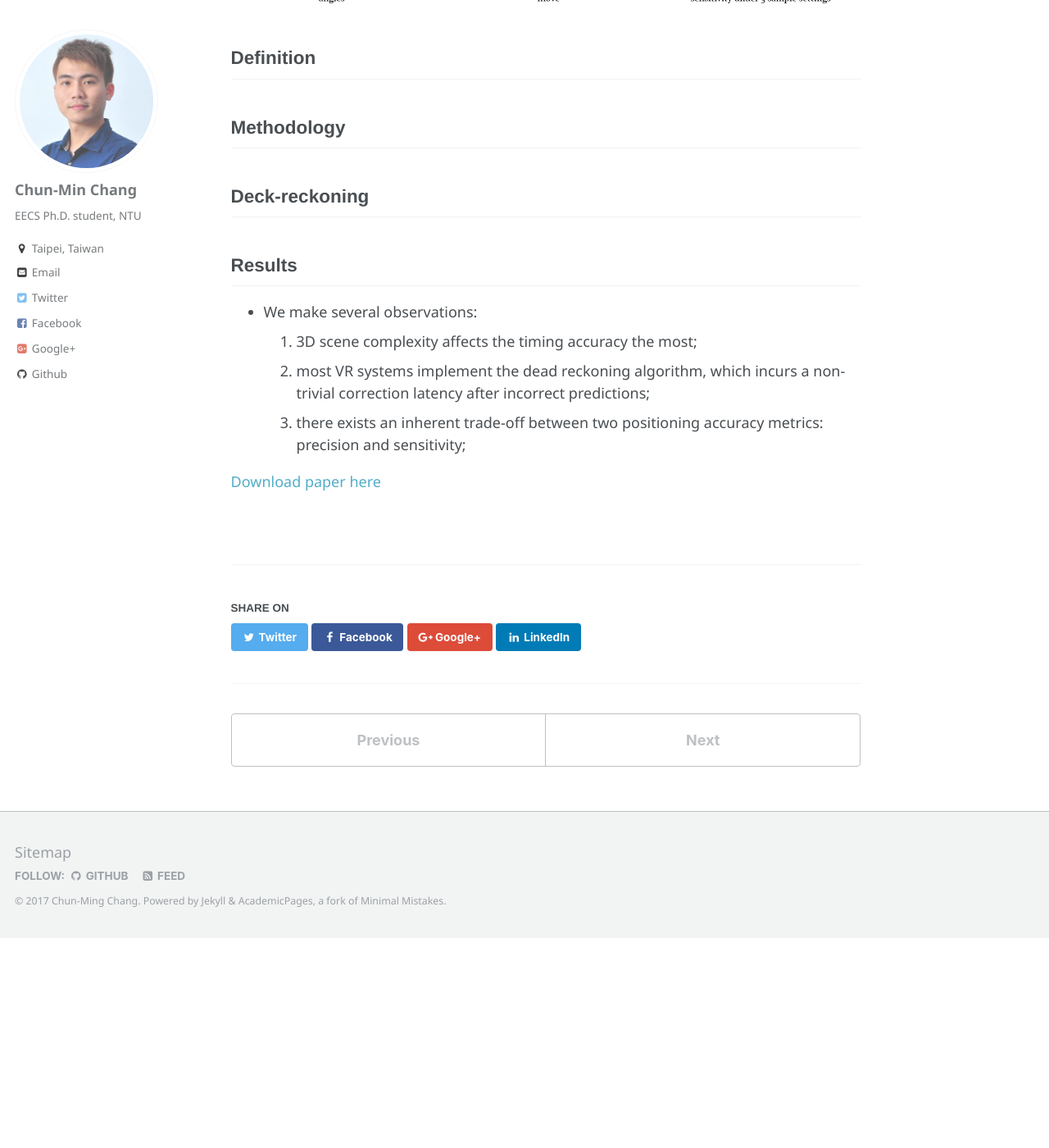
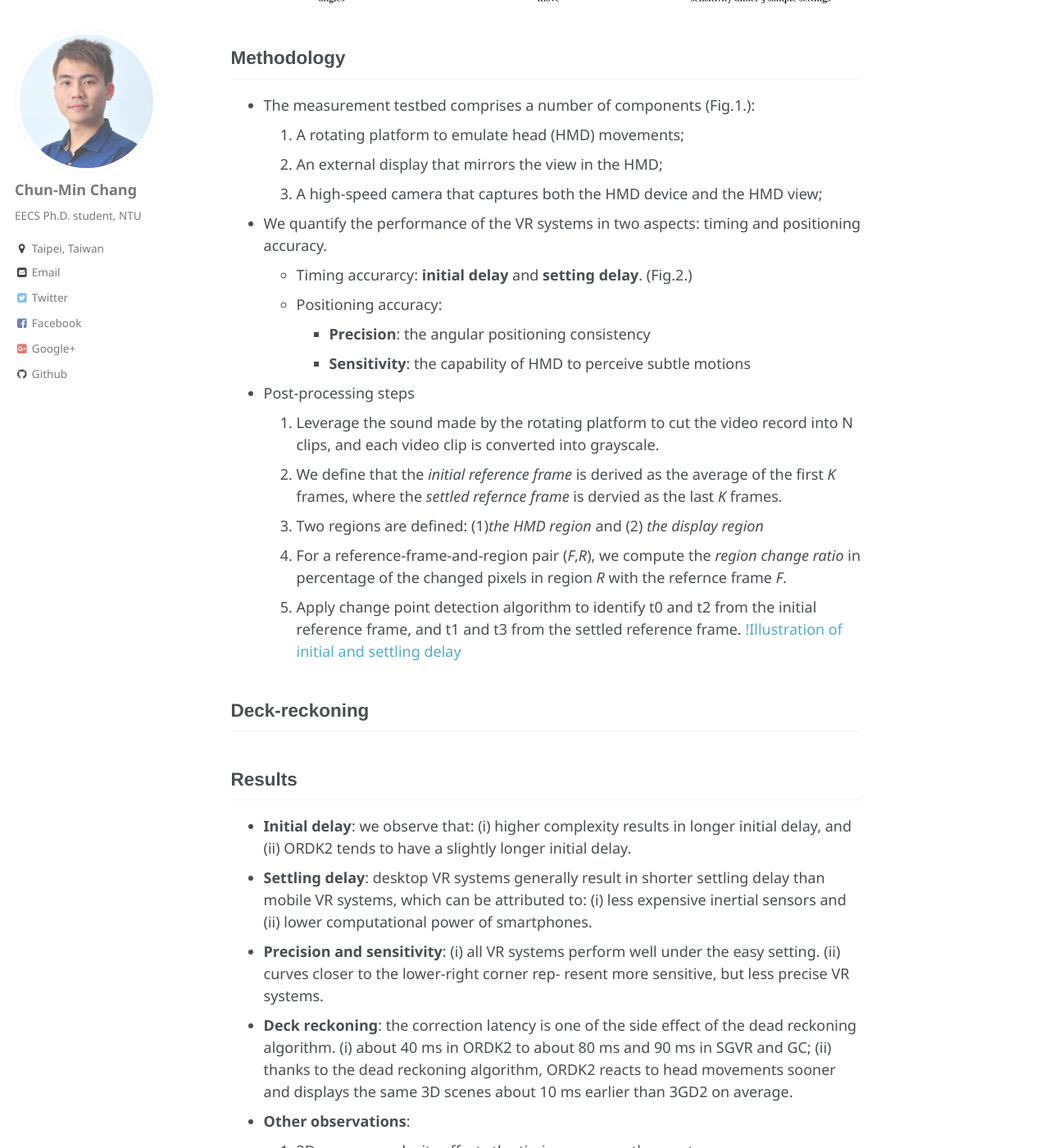
Before and after one commit to NothingHard/NothingHard.github.io, a Jekyll site: the page built from _publications/2_2016-04-30-ACM_MM16_cmc.md, in a window 1280 px wide and 1400 px high, scrolled down 1324 px. Shown: the whole window at 82% size. Built offline with Jekyll 4.4.1, drawn with Linux system fonts in a browser that asks for light colours; before the commit the page ends 2469 px from its top, so only the background shows below that.

Commit message:
ACM_MM16

```diff
--- a/_publications/2_2016-04-30-ACM_MM16_cmc.md
+++ b/_publications/2_2016-04-30-ACM_MM16_cmc.md
@@ -19,14 +19,34 @@ paperurl: 'http://nothinghard.github.io/files/ACM_MM16_cmc.pdf'
 
 ![image description](../images/mm_all.png)
 
-## Definition
-
 ## Methodology
+- The measurement testbed comprises a number of components (Fig.1.):
+	1. A rotating platform to emulate head (HMD) movements;
+	2. An external display that mirrors the view in the HMD;
+	3. A high-speed camera that captures both the HMD device and the HMD view;
+- We quantify the performance of the VR systems in two aspects: timing and positioning accuracy.
+	- Timing accurarcy: **initial delay** and **setting delay**. (Fig.2.)
+	- Positioning accuracy:
+		- **Precision**: the angular positioning consistency
+		- **Sensitivity**: the capability of HMD to perceive subtle motions
+- Post-processing steps
+	1. Leverage the sound made by the rotating platform to cut the video record into N clips, and each video clip is converted into grayscale.
+	2. We define that the _initial reference frame_ is derived as the average of the first _K_ frames, where the _settled refernce frame_ is dervied as the last _K_ frames.
+	3. Two regions are defined: (1)_the HMD region_ and (2) _the display region_
+	4. For a reference-frame-and-region pair (_F_,_R_), we compute the _region change ratio_ in percentage of the changed pixels in region _R_ with the refernce frame _F_.
+	5. Apply change point detection algorithm to identify t0 and t2 from the initial reference frame, and t1 and t3 from the settled reference frame.
+[!Illustration of initial and settling delay](../images/mm_setup)
 
 ## Deck-reckoning
 
+
+
 ## Results
-- We make several observations:
+- **Initial delay**: we observe that: (i) higher complexity results in longer initial delay, and (ii) ORDK2 tends to have a slightly longer initial delay.
+- **Settling delay**: desktop VR systems generally result in shorter settling delay than mobile VR systems, which can be attributed to: (i) less expensive inertial sensors and (ii) lower computational power of smartphones.
+- **Precision and sensitivity**: (i) all VR systems perform well under the easy setting. (ii) curves closer to the lower-right corner rep- resent more sensitive, but less precise VR systems.
+- **Deck reckoning**: the correction latency is one of the side effect of the dead reckoning algorithm. (i) about 40 ms in ORDK2 to about 80 ms and 90 ms in SGVR and GC; (ii) thanks to the dead reckoning algorithm, ORDK2 reacts to head movements sooner and displays the same 3D scenes about 10 ms earlier than 3GD2 on average.
+- **Other observations**:
 	1. 3D scene complexity affects the timing accuracy the most;
 	2. most VR systems implement the dead reckoning algorithm, which incurs a non-trivial correction latency after incorrect predictions;
 	3. there exists an inherent trade-off between two positioning accuracy metrics: precision and sensitivity;
```
